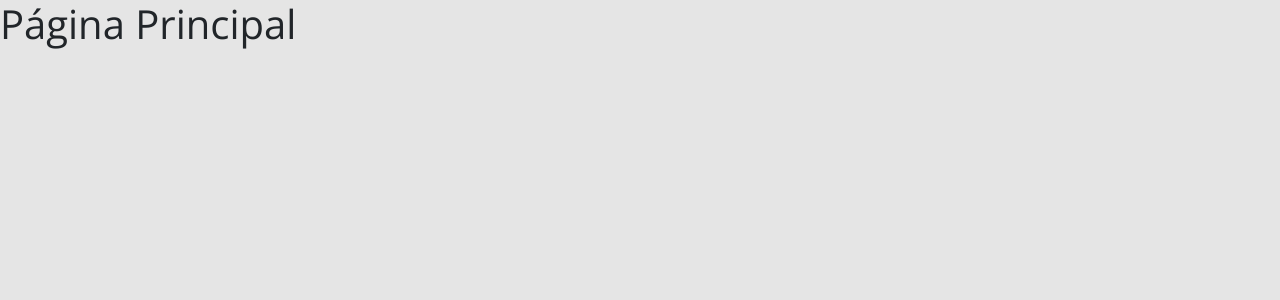
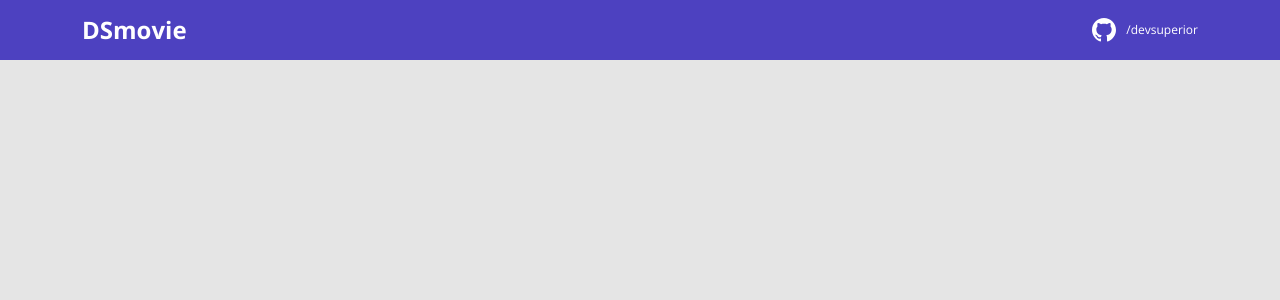
Before and after one commit to Davi-Mota-Nogueira/semana-springreact-dsmovie, a React (Create React App) app in the folder frontend/: page / in a window 1280 px wide. Shown: the top 300 px of the page. Built offline with nearby package versions, Linux system fonts and the light colour scheme.

Commit message:
Fazendo Navbar

```diff
--- a/frontend/src/App.tsx
+++ b/frontend/src/App.tsx
@@ -1,7 +1,8 @@
+import Navbar from "componentes/Navbar";
 
 function App() {
   return (
-    <h1>Página Principal</h1>
+    <Navbar/>
   );
 }
 
--- /dev/null
+++ b/frontend/src/componentes/Navbar/index.tsx
@@ -0,0 +1,22 @@
+import {ReactComponent as GithubIcon} from 'assets/img/github-log.svg'
+import './styles.css';
+
+function Navbar(){
+    return(
+    <header>
+        <nav className='container'>
+            <div className='dsmovie-nav-content'>
+                <h1>DSmovie</h1>
+                <a href="https://github.com/devsuperior">
+                    <div className='dsmovie-contact-container'>
+                    <GithubIcon />
+                    <p className='dsmovie-contact-link'>/devsuperior</p>
+                    </div>
+                </a>
+            </div>
+        </nav>
+    </header>
+    );
+}
+
+export default Navbar;
--- /dev/null
+++ b/frontend/src/componentes/Navbar/styles.css
@@ -0,0 +1,30 @@
+header{
+    background-color: var(--color-primary);
+    height: 60px;
+    display: flex;
+    align-items: center;
+}
+
+
+.dsmovie-nav-content{
+    display: flex;
+    justify-content: space-between;
+    align-items: center;
+    color: #ffffff;
+}
+
+.dsmovie-nav-content h1{
+    margin: 0px;
+    font-weight: 700;
+    font-size: 24px;
+}
+
+.dsmovie-contact-container{
+    display: flex;
+    align-items: center;
+}
+
+.dsmovie-contact-link{
+    margin: 0 0 0 10px;
+    font-size: 12px;
+}
--- a/frontend/tsconfig.json
+++ b/frontend/tsconfig.json
@@ -1,5 +1,6 @@
 {
   "compilerOptions": {
+    "baseUrl": "./src",
     "target": "es5",
     "lib": [
       "dom",
```
Also changed, not shown: frontend/src/assets/img/github-log.svg (added).
